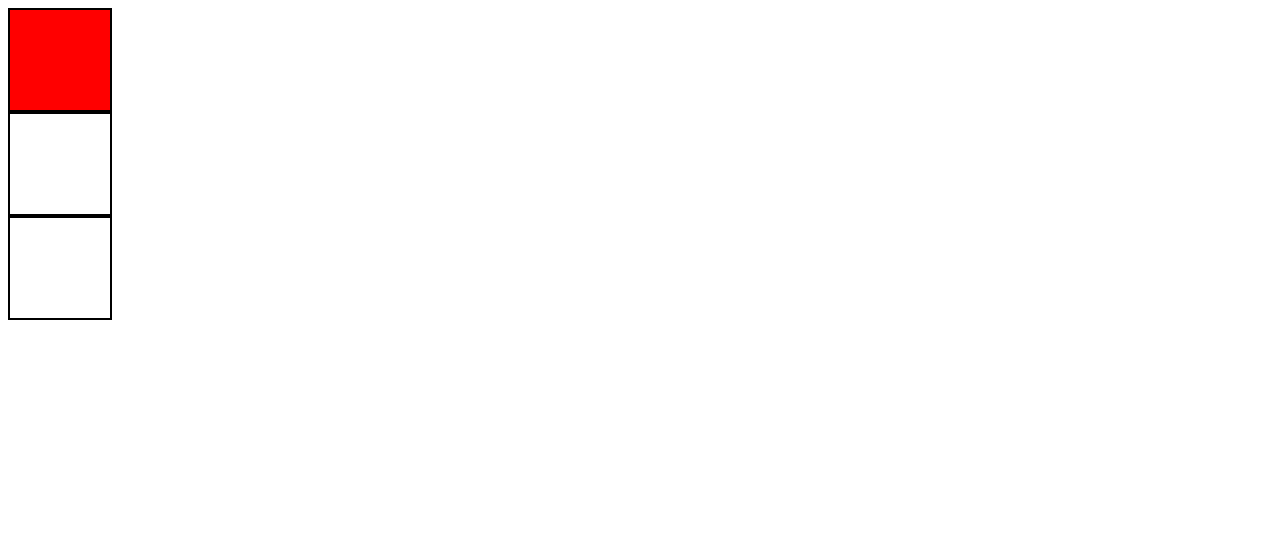
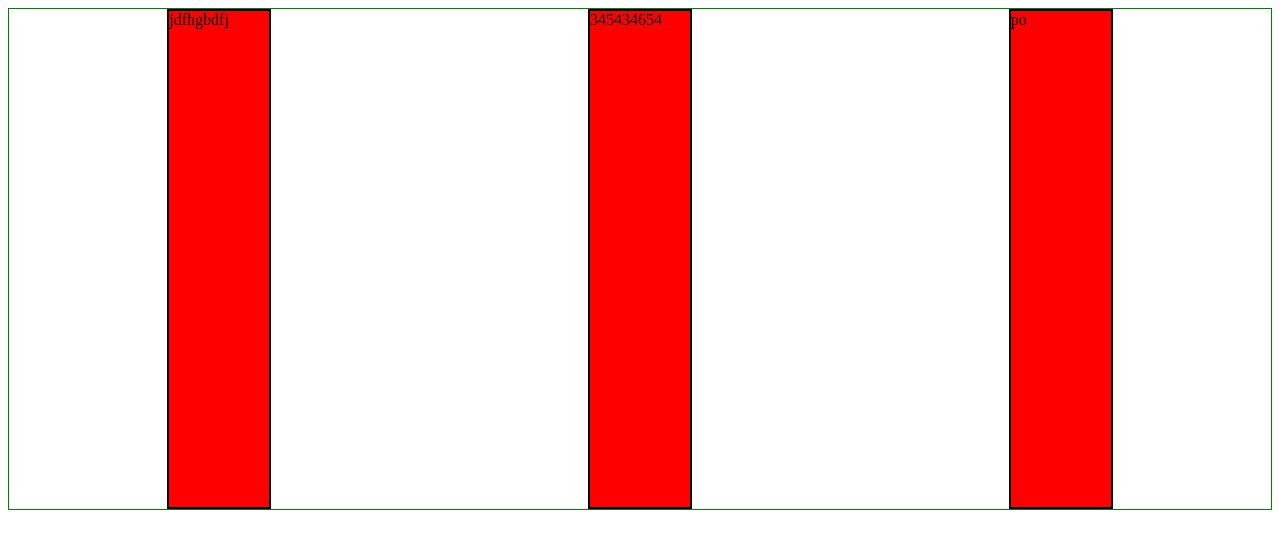
Before and after one commit to Yra795/project, a plain HTML site: page intex.html in a window 1280 px wide. Drawn offline with Linux system fonts and the light colour scheme.

Commit message:
first commit

```diff
--- a/intex.html
+++ b/intex.html
@@ -7,10 +7,11 @@
      </head>
      <body>
 
-          <div class="box"></div>
-          <div class="box2"></div>
-          <div class="box3"></div>
-
+     <div class="wraper">
+          <div class="box">jdfhgbdfj</div>
+          <div class="box">345434654</div>
+          <div class="box">po</div>
+     </div>
 
 
      </body>
--- a/style.css
+++ b/style.css
@@ -1,21 +1,16 @@
+.wraper{
+    display: flex;
+    justify-content: space-around;
+    align-items:stretch;
+    height: 500px;
+    border: 1px solid green;
+}
 
 .box{
     width: 100px;
-    height: 100px;
+
     border: 2px solid;
     background: red;
 
 
 }
-
-.box2{
-    width: 100px;
-    height: 100px;
-    border: 2px solid;
-}
-
-.box3{
-    width: 100px;
-    height: 100px;
-    border: 2px solid;
-}
```
